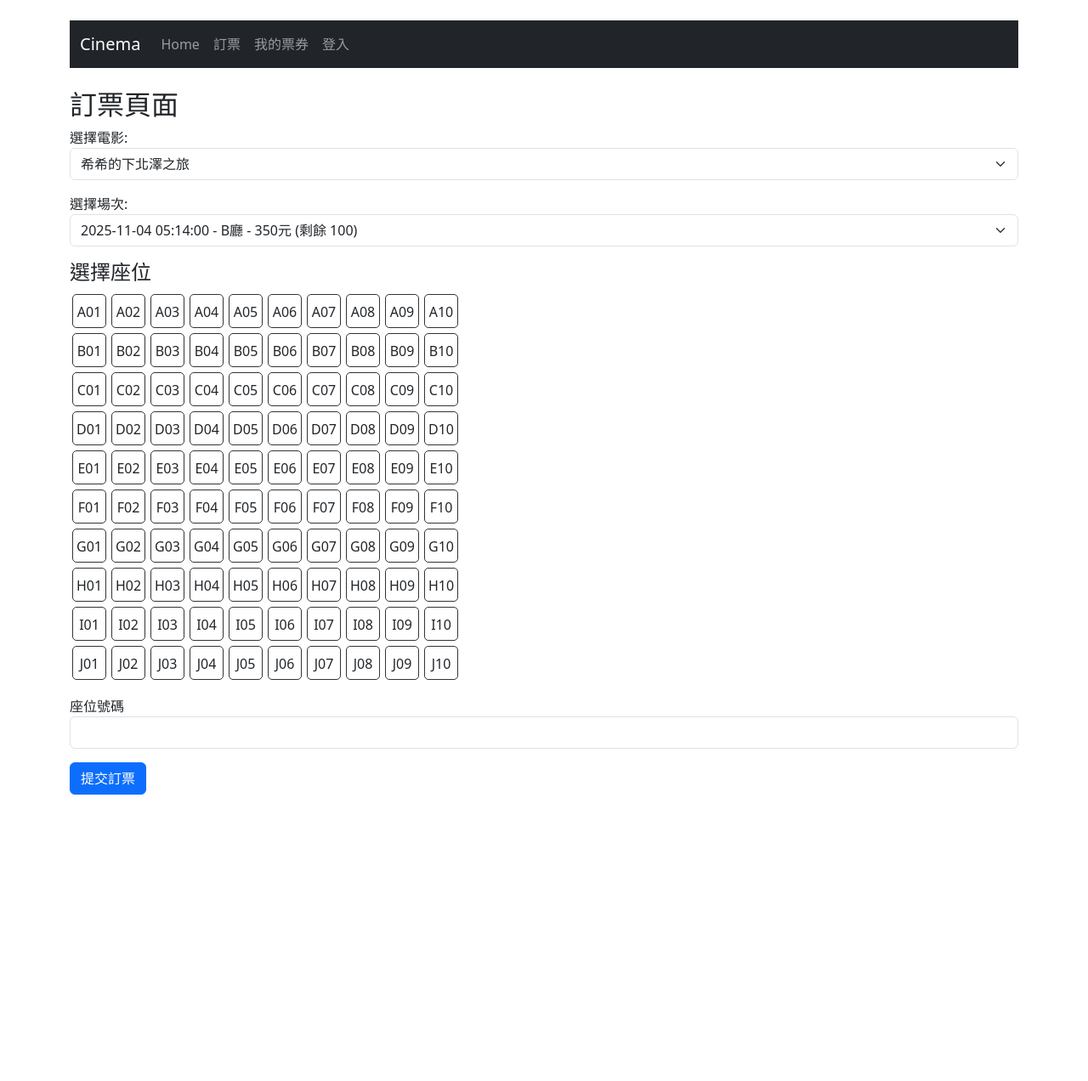
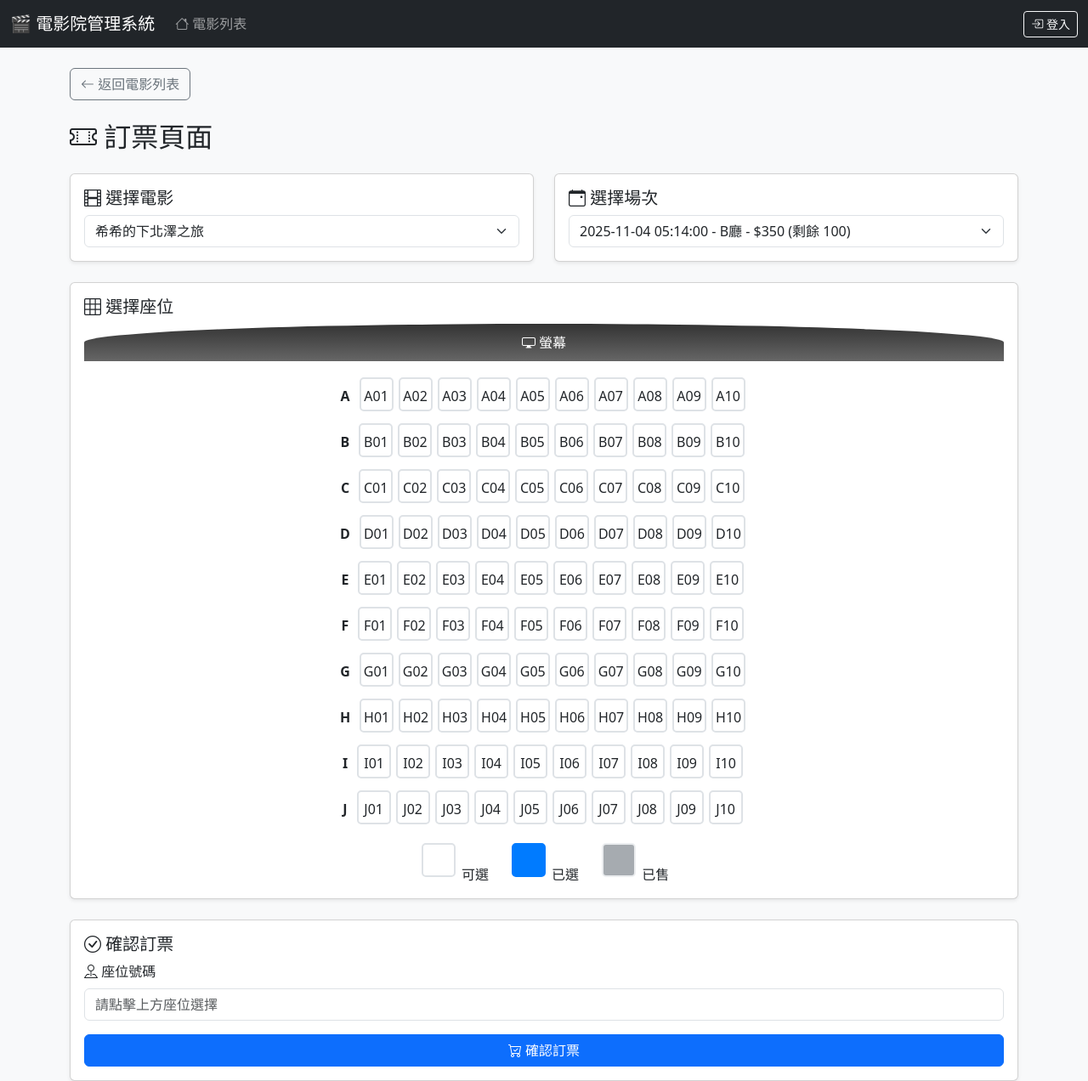
Before and after one commit to GU7432/Movie-Theater-Manage-System, a PHP site: page /public/booking.php in a window 1280 px wide. Shown: the whole page at 85% size. Before the commit the page ends 935 px from the top, so only its background shows below. Run offline with PHP 8.4, Linux system fonts and the light colour scheme; data comes from the database, SQL or seed files in the repository; data that the repository does not hold is empty.

Commit message:
重構導航欄邏輯，統一路徑前綴，並更新多個頁面以使用相同的導航欄

```diff
--- a/LoginView/navbar.php
+++ b/LoginView/navbar.php
@@ -1,7 +1,13 @@
 <!-- 統一導航欄 -->
+<?php
+// 自動檢測當前頁面所在目錄，設置正確的相對路徑
+$current_dir = basename(dirname($_SERVER['SCRIPT_FILENAME']));
+$in_public = ($current_dir === 'public');
+$path_prefix = $in_public ? '../' : '';
+?>
 <nav class="navbar navbar-expand-lg navbar-dark bg-dark mb-4">
     <div class="container-fluid">
-        <a class="navbar-brand" href="<?= $isAdmin ? '../index.php' : 'index.php' ?>">
+        <a class="navbar-brand" href="<?= $path_prefix ?>index.php">
             🎬 電影院管理系統
         </a>
         <button class="navbar-toggler" type="button" data-bs-toggle="collapse" data-bs-target="#navbarNav">
@@ -11,19 +17,19 @@
             <ul class="navbar-nav me-auto">
                 <?php if (isset($_SESSION['is_admin']) && $_SESSION['is_admin']): ?>
                     <li class="nav-item">
-                        <a class="nav-link" href="../public/admin_dashboard.php">
+                        <a class="nav-link" href="<?= $path_prefix ?>public/admin_dashboard.php">
                             <i class="bi bi-speedometer2"></i> 管理後台
                         </a>
                     </li>
                 <?php endif; ?>
                 <li class="nav-item">
-                    <a class="nav-link" href="<?= $isAdmin ? '../index.php' : 'index.php' ?>">
+                    <a class="nav-link" href="<?= $path_prefix ?>index.php">
                         <i class="bi bi-house"></i> 電影列表
                     </a>
                 </li>
                 <?php if (isset($_SESSION['logged_in']) && $_SESSION['logged_in']): ?>
                     <li class="nav-item">
-                        <a class="nav-link" href="<?= $isAdmin ? '../public/mytickets.php' : 'public/mytickets.php' ?>">
+                        <a class="nav-link" href="<?= $path_prefix ?>public/mytickets.php">
                             <i class="bi bi-ticket-perforated"></i> 我的票券
                         </a>
                     </li>
@@ -37,7 +43,7 @@
                         </span>
                     </li>
                     <li class="nav-item">
-                        <a class="nav-link btn btn-outline-light btn-sm" href="<?= $isAdmin ? '../LoginView/logout.php' : 'LoginView/logout.php' ?>">
+                        <a class="nav-link btn btn-outline-light btn-sm" href="<?= $path_prefix ?>LoginView/logout.php">
                             <i class="bi bi-box-arrow-right"></i> 登出
                         </a>
                     </li>
--- a/index.php
+++ b/index.php
@@ -30,7 +30,7 @@ $movies = $stmt->fetchAll(PDO::FETCH_ASSOC);
 
 <body class="bg-light">
 
-    <?php $isAdmin = false; include 'LoginView/navbar.php'; ?>
+    <?php include 'LoginView/navbar.php'; ?>
 
     <div class="container">
 
--- a/public/admin_dashboard.php
+++ b/public/admin_dashboard.php
@@ -209,7 +209,7 @@ $stats = [
 </head>
 <body class="bg-light">
 
-<?php $isAdmin = true; include '../LoginView/navbar.php'; ?>
+<?php include '../LoginView/navbar.php'; ?>
 
 <div class="container-fluid">
     <div class="row">
--- a/public/booking.php
+++ b/public/booking.php
@@ -1,4 +1,5 @@
 <?php
+session_start();
 require_once "../config/db_conn.php";
 
 // 取得所有電影
@@ -30,38 +31,72 @@ $taken_seats = $stmt->fetchAll(PDO::FETCH_COLUMN);
 <html lang="zh-TW">
 <head>
     <meta charset="UTF-8">
-    <title>訂票頁面</title>
+    <meta name="viewport" content="width=device-width, initial-scale=1.0">
+    <title>訂票頁面 - 電影院管理系統</title>
     <link href="https://cdn.jsdelivr.net/npm/bootstrap@5.3.0/dist/css/bootstrap.min.css" rel="stylesheet">
+    <link rel="stylesheet" href="https://cdn.jsdelivr.net/npm/bootstrap-icons@1.11.0/font/bootstrap-icons.css">
     <style>
-        .seat { display:inline-block; width:40px; height:40px; margin:3px; text-align:center; line-height:40px; border:1px solid #333; cursor:pointer; border-radius:5px;}
-        .seat.selected{background:#007bff;color:#fff;}
-        .seat.taken{background:#ccc; cursor:not-allowed;}
+        .seat {
+            display:inline-block;
+            width:40px;
+            height:40px;
+            margin:3px;
+            text-align:center;
+            line-height:40px;
+            border:2px solid #dee2e6;
+            cursor:pointer;
+            border-radius:5px;
+            background:#fff;
+            transition: all 0.2s;
+        }
+        .seat:hover:not(.taken) {
+            border-color:#007bff;
+            transform: scale(1.1);
+        }
+        .seat.selected{
+            background:#007bff;
+            color:#fff;
+            border-color:#007bff;
+        }
+        .seat.taken{
+            background:#6c757d;
+            color:#fff;
+            cursor:not-allowed;
+            opacity: 0.6;
+        }
+        .screen {
+            background: linear-gradient(to bottom, #333, #666);
+            color: white;
+            text-align: center;
+            padding: 10px;
+            border-radius: 50% 50% 0 0;
+            margin-bottom: 30px;
+        }
     </style>
     <script src="https://code.jquery.com/jquery-3.6.0.min.js"></script>
 </head>
-<body class="p-4">
+<body class="bg-light">
+
+<?php include '../LoginView/navbar.php'; ?>
+
 <div class="container">
+    <div class="mb-4">
+        <a href="../index.php" class="btn btn-outline-secondary">
+            <i class="bi bi-arrow-left"></i> 返回電影列表
+        </a>
+    </div>
 
-<!-- 導覽列 -->
-<nav class="navbar navbar-expand-lg navbar-dark bg-dark mb-4">
-    <div class="container-fluid">
-        <a class="navbar-brand" href="../index.php">Cinema</a>
-        <div class="collapse navbar-collapse">
-            <ul class="navbar-nav">
-                <li class="nav-item"><a class="nav-link" href="../index.php">Home</a></li>
-                <li class="nav-item"><a class="nav-link" href="booking.php">訂票</a></li>
-                <li class="nav-item"><a class="nav-link" href="mytickets.php">我的票券</a></li>
-                <li class="nav-item"><a class="nav-link" href="../LoginView/login.php">登入</a></li>
-            </ul>
-        </div>
-    </div>
-</nav>
-
-<h2>訂票頁面</h2>
+    <h2 class="mb-4">
+        <i class="bi bi-ticket-perforated"></i> 訂票頁面
+    </h2>
 
 <!-- 選電影 -->
-<form method="GET" class="mb-3">
-    <label>選擇電影:</label>
+<div class="row mb-4">
+    <div class="col-md-6">
+        <div class="card shadow-sm">
+            <div class="card-body">
+                <h5 class="card-title"><i class="bi bi-film"></i> 選擇電影</h5>
+                <form method="GET">
                     <select name="movie_id" class="form-select" onchange="this.form.submit()">
                         <?php foreach ($movies as $movie): ?>
                             <option value="<?= $movie['MovieID'] ?>" <?= $movie['MovieID']==$selected_movie_id?'selected':'' ?>>
@@ -70,46 +105,76 @@ $taken_seats = $stmt->fetchAll(PDO::FETCH_COLUMN);
                         <?php endforeach; ?>
                     </select>
                 </form>
+            </div>
+        </div>
+    </div>
 
-<!-- 選場次 -->
-<form method="GET" class="mb-3">
+    <div class="col-md-6">
+        <div class="card shadow-sm">
+            <div class="card-body">
+                <h5 class="card-title"><i class="bi bi-calendar-event"></i> 選擇場次</h5>
+                <form method="GET">
                     <input type="hidden" name="movie_id" value="<?= $selected_movie_id ?>">
-    <label>選擇場次:</label>
                     <select name="screening_id" class="form-select" onchange="this.form.submit()">
                         <?php foreach ($screenings as $s): ?>
                             <option value="<?= $s['ScreeningID'] ?>" <?= $s['ScreeningID']==$selected_screening_id?'selected':'' ?>>
-                <?= $s['StartTime'] ?> - <?= $s['Hall'] ?> - <?= $s['Price'] ?>元 (剩餘 <?= $s['AvailableSeats'] ?>)
+                                <?= $s['StartTime'] ?> - <?= $s['Hall'] ?> - $<?= $s['Price'] ?> (剩餘 <?= $s['AvailableSeats'] ?>)
                             </option>
                         <?php endforeach; ?>
                     </select>
                 </form>
+            </div>
+        </div>
+    </div>
+</div>
 
 <!-- 座位選擇 -->
-<h4>選擇座位</h4>
-<div id="seats" class="mb-3">
+<div class="card shadow-sm mb-4">
+    <div class="card-body">
+        <h5 class="card-title"><i class="bi bi-grid-3x3"></i> 選擇座位</h5>
+        <div class="screen mb-3">
+            <i class="bi bi-display"></i> 螢幕
+        </div>
+        <div id="seats" class="text-center">
         <?php
         $rows = range('A','J');
         $cols = range(1,10);
         foreach ($rows as $r){
+            echo "<div class='mb-2'>";
+            echo "<span class='me-2'><strong>$r</strong></span>";
             foreach($cols as $c){
                 $seat = $r . str_pad($c,2,'0',STR_PAD_LEFT);
                 $class = in_array($seat,$taken_seats)?'seat taken':'seat';
                 echo "<div class='$class' data-seat='$seat'>$seat</div>";
             }
-    echo "<br>";
+            echo "</div>";
         }
         ?>
         </div>
+        <div class="mt-3 d-flex justify-content-center gap-4">
+            <div><span class="seat" style="pointer-events:none;"></span> 可選</div>
+            <div><span class="seat selected" style="pointer-events:none;"></span> 已選</div>
+            <div><span class="seat taken" style="pointer-events:none;"></span> 已售</div>
+        </div>
+    </div>
+</div>
 
 <!-- 訂票表單 -->
+<div class="card shadow-sm">
+    <div class="card-body">
+        <h5 class="card-title"><i class="bi bi-check-circle"></i> 確認訂票</h5>
         <form action="booking_save.php" method="POST">
             <div class="mb-3">
-        <label>座位號碼</label>
-        <input type="text" id="seatInput" name="seat" class="form-control" required readonly>
+                <label class="form-label"><i class="bi bi-pin-map"></i> 座位號碼</label>
+                <input type="text" id="seatInput" name="seat" class="form-control" required readonly placeholder="請點擊上方座位選擇">
             </div>
             <input type="hidden" name="screening_id" value="<?= $screening['ScreeningID'] ?>">
-    <button type="submit" class="btn btn-primary">提交訂票</button>
+            <button type="submit" class="btn btn-primary w-100">
+                <i class="bi bi-cart-check"></i> 確認訂票
+            </button>
         </form>
+    </div>
+</div>
 
 </div>
 
```
Also changed, not shown: public/screening_list.php (+48 -20 lines). Lines whose indentation alone changed are shown as unchanged.
